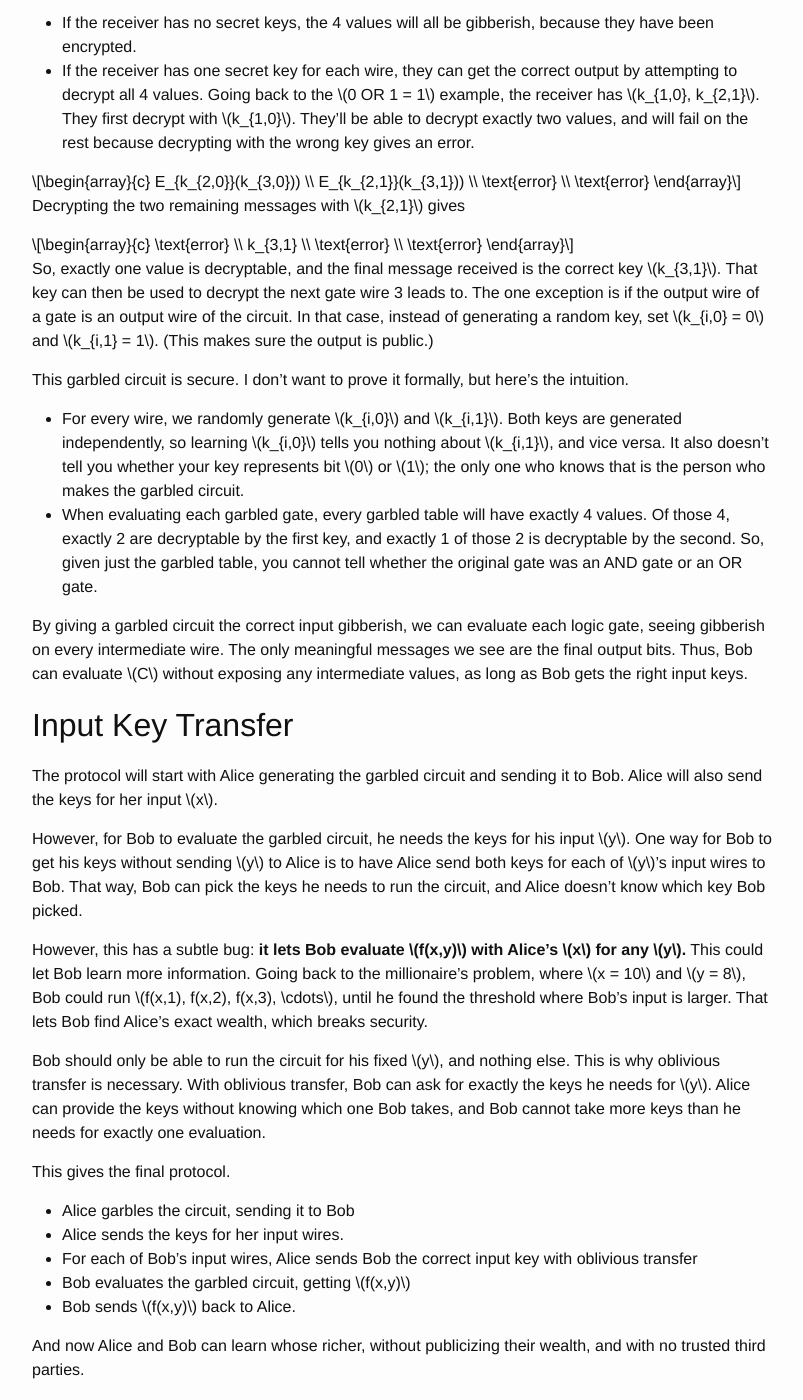
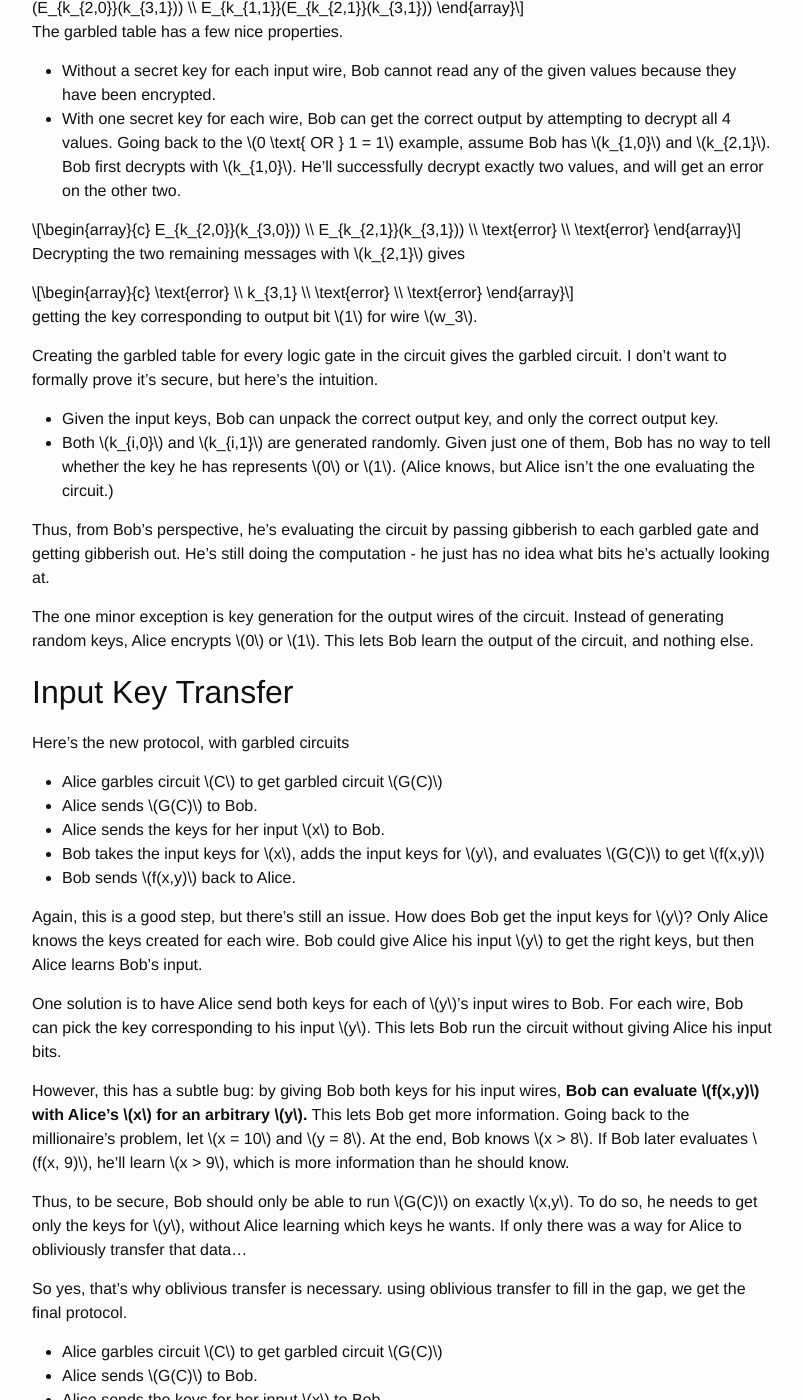
Before and after one commit to alexirpan/alexirpan.github.io, a Jekyll site: the page built from _posts/2016-02-03-secure-computation.markdown, in a window 1280 px wide and 1400 px high, scrolled down 5096 px. Shown: the whole window, without its empty margins (238-1041 px from the left). Built offline with Jekyll 4.4.1, drawn with Linux system fonts in a browser that asks for light colours; comment, search, counter and statistics services are not loaded; some of the changed text lies outside the part shown.

Commit message:
Revised everything except last section

```diff
--- a/_posts/2016-02-03-secure-computation.markdown
+++ b/_posts/2016-02-03-secure-computation.markdown
@@ -275,18 +275,18 @@ without exposing any wire values except for the final output $$f(x,y)$$.
 
 Let $$W = \{ w_1, w_2, \cdots, w_n \}$$ be the set of wires in the circuit.
 For each wire $$w_i$$, generate two random encryption keys
-$$k_{i,0}$$ and $$k_{i,1}$$, which will represent $$0$$ and $$1$$.
+$$k_{i,0}$$ and $$k_{i,1}$$. These will represent $$0$$ and $$1$$.
 
 A garbled circuit is made of *garbled logic gates*. Garbled gates act
-the same as regular logic gates, except they operate on sampled encryption
+the same as regular logic gates, except they operate on the sampled encryption
 keys instead of bits.
 
-To give a concrete example, take an OR gate.
+To give a concrete example, suppose we want to garble an OR gate.
+It has input wires $$w_1,w_2$$, and output wire $$w_3$$.
 
 PICTURE HERE
 
-It has input wires $$w_1,w_2$$, and output wire $$w_3$$. The gate table
-is
+The logic gate table is
 
 $$
     \begin{array}{ccc}
@@ -302,10 +302,11 @@ REDO THIS TABLE
 
 The garbled OR gate instead takes $$k_{1,0}, k_{1,1}$$ for $$w_1$$, and
 $$k_{2,0}, k_{2,1}$$ for $$w_2$$. The output is $$k_{3,0}$$ or $$k_{3,1}$$,
-and the output returned is based on what the gate is supposed to return.
-For example, because $$0 OR 1 = 1$$, inputs $$k_{1,0}, k_{2,1}$$ should
-give output $$k_{3,1}$$. Doing this for all input pairs gives
-these 4 values.
+depending on which bit the gate is supposed to return.
+For example, $$0 \text{ OR } 1 = 1$$, so inputs $$k_{1,0}, k_{2,1}$$ should
+give output $$k_{3,1}$$. Using symmetric encryption, encrypt the correct
+output with both keys. Doing this for all possible inputs gives the
+*garbled table*.
 
 $$
     \begin{array}{c}
@@ -316,16 +317,15 @@ $$
     \end{array}
 $$
 
-This is known as the *garbled table* for the logic gate.
 The garbled table has a few nice properties.
 
-* If the receiver has no secret keys, the 4 values will all be gibberish,
-because they have been encrypted.
-* If the receiver has one secret key for each wire, they can get the correct output
-by attempting to decrypt all 4 values. Going back to the $$0 OR 1 = 1$$
-example, the receiver has $$k_{1,0}, k_{2,1}$$. They first decrypt with
-$$k_{1,0}$$. They'll be able to decrypt exactly two values, and will fail
-on the rest because decrypting with the wrong key gives an error.
+* Without a secret key for each input wire, Bob cannot read any of the given
+values because they have been encrypted.
+* With one secret key for each wire, Bob can get the correct output
+by attempting to decrypt all 4 values. Going back to the $$0 \text{ OR } 1 = 1$$
+example, assume Bob has $$k_{1,0}$$ and $$k_{2,1}$$. Bob first decrypts with
+$$k_{1,0}$$. He'll successfully decrypt exactly two values, and will get
+an error on the other two.
 
 $$
     \begin{array}{c}
@@ -347,71 +347,76 @@ $$
     \end{array}
 $$
 
-So, exactly one value is decryptable, and the final message received
-is the correct key $$k_{3,1}$$. That key can then be used to decrypt the next
-gate wire 3 leads to. The one exception is if the output wire
-of a gate is an output wire of the circuit. In that case, instead of
-generating a random key, set $$k_{i,0} = 0$$ and $$k_{i,1} = 1$$. (This makes
-sure the output is public.)
+getting the key corresponding to output bit $$1$$ for wire $$w_3$$.
 
-This garbled circuit is secure. I don't want to prove it formally, but
+Creating the garbled table for every logic gate in the circuit gives the
+garbled circuit. I don't want to formally prove it's secure, but
 here's the intuition.
 
-* For every wire, we randomly generate $$k_{i,0}$$ and $$k_{i,1}$$.
-Both keys are generated independently, so learning $$k_{i,0}$$ tells you
-nothing about $$k_{i,1}$$, and vice versa. It also doesn't tell you
-whether your key represents bit $$0$$ or $$1$$; the only one who knows
-that is the person who makes the garbled circuit.
-* When evaluating each garbled gate, every garbled table will have
-exactly 4 values. Of those 4, exactly 2 are decryptable by the first key,
-and exactly 1 of those 2 is decryptable by the second. So, given just
-the garbled table, you cannot tell whether the original gate was an
-AND gate or an OR gate.
+* Given the input keys, Bob can unpack the correct output key, and
+only the correct output key.
+* Both $$k_{i,0}$$ and $$k_{i,1}$$ are generated randomly. Given just
+one of them, Bob has no way to tell whether the key he has represents
+$$0$$ or $$1$$. (Alice knows, but Alice isn't the one evaluating the circuit.)
 
+Thus, from Bob's perspective, he's evaluating the circuit by passing gibberish
+to each garbled gate and getting gibberish out. He's still doing the
+computation - he just has no idea what bits he's actually looking at.
 
-By giving a garbled circuit the correct input gibberish, we can evaluate each
-logic gate, seeing gibberish on every intermediate wire. The only meaningful
-messages we see are the final output bits. Thus, Bob can
-evaluate $$C$$ without exposing any intermediate values, as long as Bob
-gets the right input keys.
+The one minor exception is key generation for the output wires of the
+circuit. Instead of generating random keys, Alice encrypts $$0$$ or $$1$$.
+This lets Bob learn the output of the circuit, and nothing else.
 
 
 Input Key Transfer
 -----------------------------------------------------------------------
 
-The protocol will start with Alice generating the garbled circuit and
-sending it to Bob. Alice will also send the keys for her input $$x$$.
+Here's the new protocol, with garbled circuits
 
-However, for Bob to evaluate the garbled circuit, he needs the keys for
-his input $$y$$. One way for Bob to get his keys without sending $$y$$
-to Alice is to have Alice send both keys for each of $$y$$'s input
-wires to Bob. That way, Bob can pick the keys he needs to run
-the circuit, and Alice doesn't know which key Bob picked.
-
-However, this has a subtle bug: **it lets Bob evaluate $$f(x,y)$$
-with Alice's $$x$$ for any $$y$$.** This could let Bob learn more
-information. Going back to the millionaire's problem, where $$x = 10$$
-and $$y = 8$$, Bob could run $$f(x,1), f(x,2), f(x,3), \cdots$$, until
-he found the threshold where Bob's input is larger. That lets Bob
-find Alice's exact wealth, which breaks security.
-
-Bob should only be able to run the circuit for his fixed $$y$$, and
-nothing else. This is why oblivious transfer is necessary. With oblivious
-transfer, Bob can ask for exactly the keys he needs for $$y$$. Alice
-can provide the keys without knowing which one Bob takes, and Bob cannot
-take more keys than he needs for exactly one evaluation.
-
-This gives the final protocol.
-
-* Alice garbles the circuit, sending it to Bob
-* Alice sends the keys for her input wires.
-* For each of Bob's input wires, Alice sends Bob the correct input
-key with oblivious transfer
-* Bob evaluates the garbled circuit, getting $$f(x,y)$$
+* Alice garbles circuit $$C$$ to get garbled circuit $$G(C)$$
+* Alice sends $$G(C)$$ to Bob.
+* Alice sends the keys for her input $$x$$ to Bob.
+* Bob takes the input keys for $$x$$, adds the input keys for $$y$$, and
+evaluates $$G(C)$$ to get $$f(x,y)$$
 * Bob sends $$f(x,y)$$ back to Alice.
 
-And now Alice and Bob can learn whose richer, without publicizing their
-wealth, and with no trusted third parties.
+Again, this is a good step, but there's still an issue. How does Bob
+get the input keys for $$y$$? Only Alice knows the keys created for each wire.
+Bob could give Alice his input $$y$$ to get the right keys, but then
+Alice learns Bob's input.
+
+One solution is to have Alice send both keys for each of $$y$$'s input
+wires to Bob. For each wire, Bob can pick the key corresponding to his
+input $$y$$. This lets Bob run the circuit without giving Alice his input
+bits.
+
+However, this has a subtle bug: by giving Bob both keys for his input
+wires, **Bob can evaluate $$f(x,y)$$
+with Alice's $$x$$ for an arbitrary $$y$$.**
+This lets Bob get more information.
+Going back to the millionaire's problem, let $$x = 10$$
+and $$y = 8$$. At the end, Bob knows $$x > 8$$. If Bob later evaluates
+$$f(x, 9)$$, he'll learn $$x > 9$$, which is more information than
+he should know.
+
+Thus, to be secure, Bob should only be able to run $$G(C)$$ on exactly
+$$x,y$$. To do so, he needs to get only the keys for $$y$$, without
+Alice learning which keys he wants. If only there was a way for Alice to
+obliviously transfer that data...
+
+So yes, that's why oblivious transfer is necessary. using oblivious transfer
+to fill in the gap, we get the final protocol.
+
+* Alice garbles circuit $$C$$ to get garbled circuit $$G(C)$$
+* Alice sends $$G(C)$$ to Bob.
+* Alice sends the keys for her input $$x$$ to Bob.
+* Using oblivious transfer, for each of Bob's input wires,
+Alice sends $$k_{i,y_i}$$ to Bob.
+* With all input keys, Bob can evaluate the circuit to get $$f(x,y)$$
+* Bob sends $$f(x,y)$$ back to Alice.
+
+And now Alice and Bob can compute $$f(x,y)$$ without leaking their
+information and without trusted third parties.
 
 
 Implications
```
